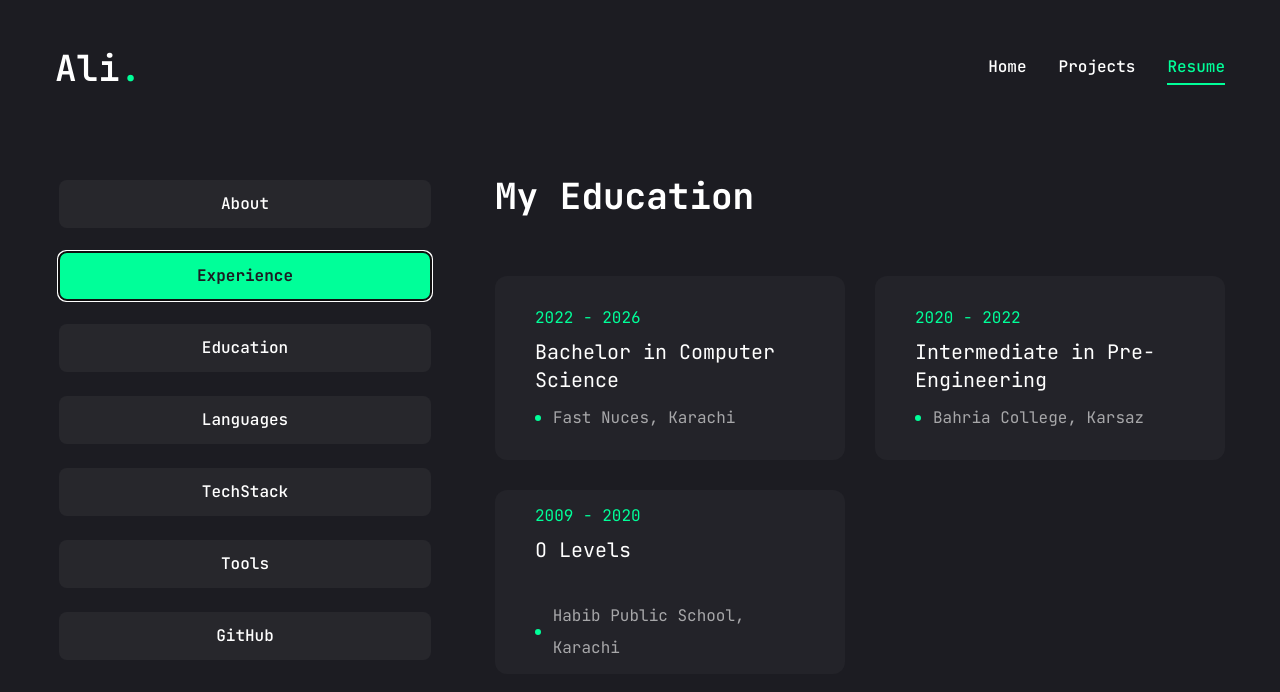
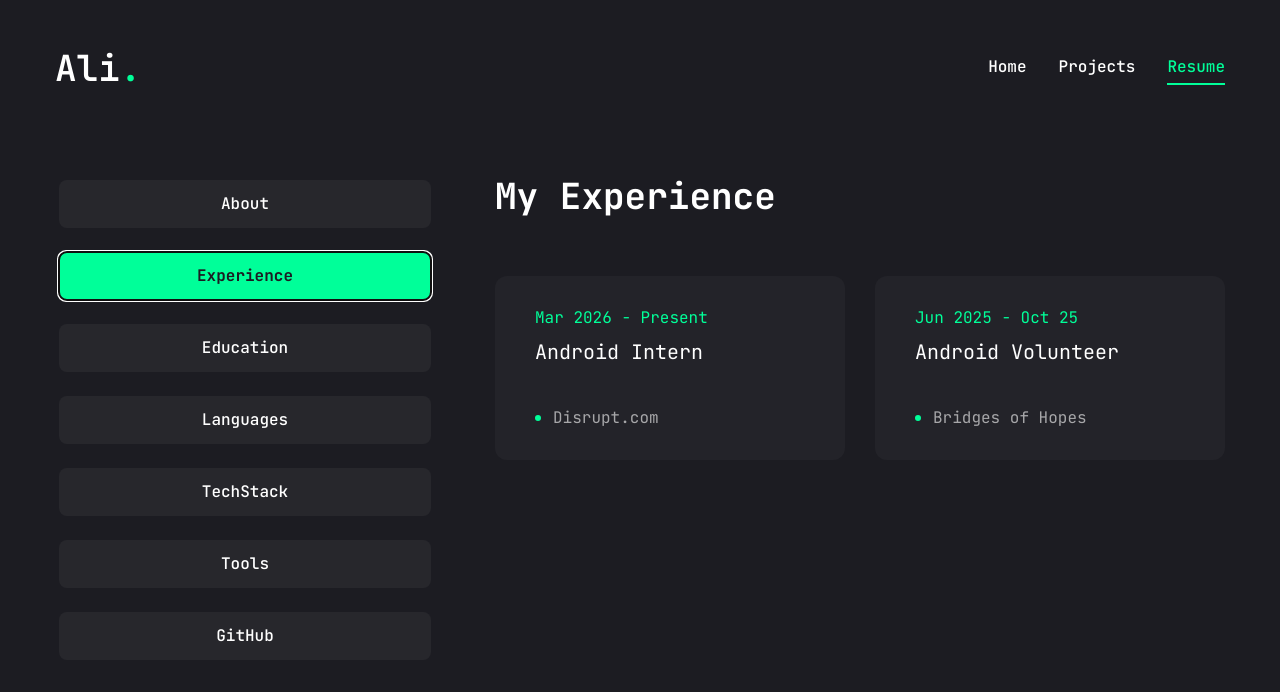
Before and after one commit to s1lent18/portfolio, a Next.js app: page /resume in a window 1280 px wide. Both pictures are taken after a click on the tab "Experience". Shown: the top 692 px of the page. Built offline with nearby package versions, Linux system fonts and the light colour scheme.

Commit message:
Experience Added

```diff
--- a/app/resume/page.jsx
+++ b/app/resume/page.jsx
@@ -257,11 +257,11 @@
                         </TabsContent>
                         <TabsContent value="experience" className="w-full">
                             <div className="flex flex-col gap-[30px] text-center xl:text-left">
-                                <h3 className="text-4xl font-bold">{education.title}</h3>
-                                <p className="max-w-[600px] text-white/60 mx-auto xl:mx-0">{education.description}</p>
+                                <h3 className="text-4xl font-bold">{experience.title}</h3>
+                                <p className="max-w-[600px] text-white/60 mx-auto xl:mx-0">{experience.description}</p>
                                 <ScrollArea className="h-[400px]">
                                     <ul className="grid grid-cols-1 lg:grid-cols-2 gap-[30px]">
-                                        {education.item.map((item, index) => {
+                                        {experience.item.map((item, index) => {
                                             return (
                                                 <li
                                                     key={index}
```
